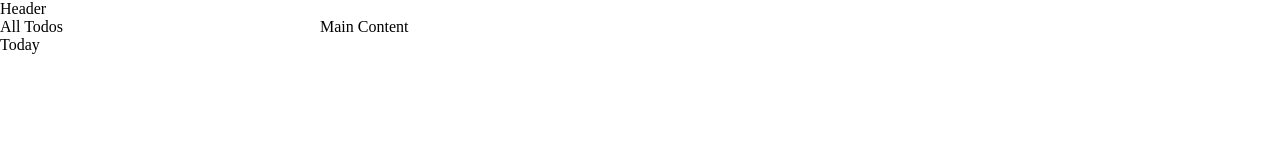
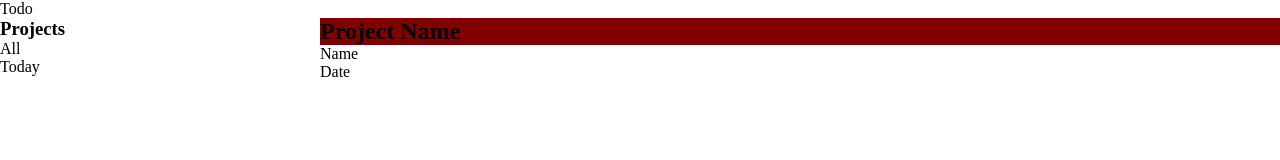
Before and after one commit to hpagon/todo-list, a website built with webpack: page src/index.html in a window 1280 px wide. Built offline with nearby package versions, Linux system fonts and the light colour scheme.

Commit message:
Added functionality to load project at start

```diff
--- a/src/domGenerator.js
+++ b/src/domGenerator.js
@@ -1 +1,32 @@
-export default class DomGenerator {}
+import { app } from "./index.js";
+
+export default class DomGenerator {
+  #projectList;
+  #content = document.querySelector("#content");
+  #project = document.querySelector("#project-container");
+
+  constructor() {
+    this.#projectList = document.querySelector("#projects");
+  }
+  //creates dom elements for projects
+  createProject(project) {
+    //create elements
+    const sidebarLabel = document.createElement("li");
+    const itemsContainer = document.createElement("div");
+    const listViewTableHeader = document.createElement("div");
+    const nameHeader = document.createElement("p");
+    const dateHeader = document.createElement("p");
+    //add classes/ids
+    itemsContainer.id = "items-container";
+    //add content
+    sidebarLabel.textContent = project.getTitle();
+    nameHeader.textContent = "Name";
+    dateHeader.textContent = "Date";
+    //add to dom
+    this.#projectList.appendChild(sidebarLabel);
+    listViewTableHeader.append(nameHeader, dateHeader);
+    itemsContainer.append(listViewTableHeader);
+    return itemsContainer;
+  }
+  toggleProjectView(project) {}
+}
--- a/src/index.html
+++ b/src/index.html
@@ -3,18 +3,21 @@
   <head>
     <meta charset="UTF-8" />
     <meta name="viewport" content="width=device-width, initial-scale=1.0" />
-    <title></title>
+    <title>Todo List</title>
   </head>
   <body>
     <div id="container">
-      <div id="header">Header</div>
+      <div id="header">Todo</div>
       <div id="sidebar">
-        <ul>
-            <li>All Todos</li>
-            <li>Today</li>
-        </ul>
+        <h3>Projects</h3>
+        <ul id="projects"></ul>
       </div>
-      <div id="content">Main Content</div>
+      <div id="content">
+        <div id="banner">
+          <h2>Project Name</h2>
+        </div>
+        <div id="project-container"></div>
+      </div>
     </div>
   </body>
 </html>
--- a/src/index.js
+++ b/src/index.js
@@ -1,18 +1,32 @@
 import "./style.css";
 import DomHandler from "./domHandler";
+import DomGenerator from "./domGenerator";
 import ScreenController from "./screenController";
 import Project from "./project";
-import Todo from "./todo";
 
 class App {
   #projects = [];
+  #domGenerator;
+  #screenController;
   constructor() {
+    this.#domGenerator = new DomGenerator();
+    this.#screenController = new ScreenController();
     this.createProject("All");
     this.createProject("Today");
+    this.#screenController.setProjectScreen("All");
   }
   createProject(title) {
     const newProject = new Project(title);
+    //add project to application project array
     this.#projects.push(newProject);
+    //create dom for project and add it to screen controller
+    this.#screenController.addProjectScreen(
+      this.#domGenerator.createProject(newProject),
+      title
+    );
+  }
+  getScreenController() {
+    return this.#screenController;
   }
 }
 
--- a/src/screenController.js
+++ b/src/screenController.js
@@ -1 +1,20 @@
-export default class ScreenController {}
+export default class ScreenController {
+  #projects;
+  #projectContainerDiv;
+  constructor() {
+    this.#projects = {};
+    this.#projectContainerDiv = document.querySelector("#project-container");
+  }
+  //store project screen
+  addProjectScreen(projectScreen, title) {
+    this.#projects[title] = projectScreen;
+  }
+  setProjectScreen(title) {
+    //remove previous project container
+    if (document.querySelector("#items-container")) {
+      document.querySelector("#items-container").remove();
+    }
+    //add in new project container
+    this.#projectContainerDiv.appendChild(this.#projects[title]);
+  }
+}
--- a/src/style.css
+++ b/src/style.css
@@ -17,3 +17,9 @@
 /* sidebar styles */
 
 /* main content styles */
+
+/* - banner styles */
+
+#banner {
+    background-color: maroon;
+}
```
